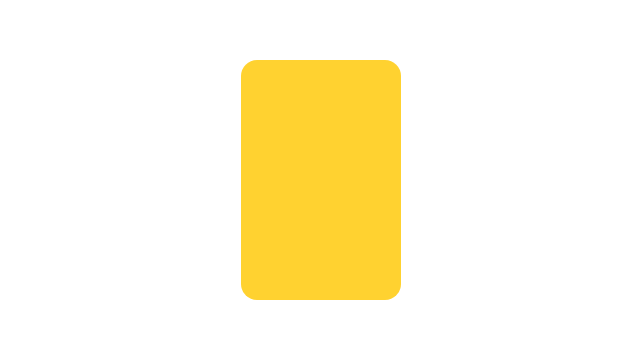
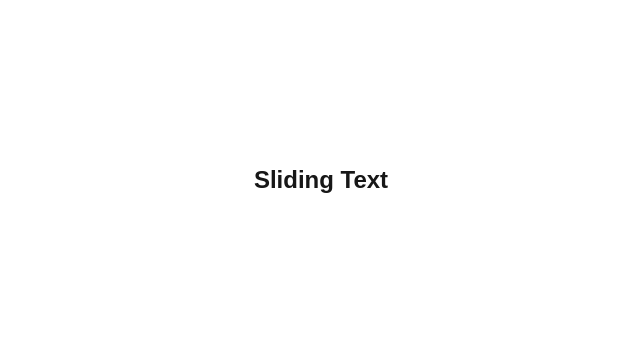
Before and after one commit to fullStackAnsh/motion.dev, a Next.js app: page / in a window 1280 px wide. Shown: the part 220-558 px from the top of the page, without its empty margins (319-959 px from the left). Built offline with nearby package versions, Linux system fonts and the light colour scheme.

Commit message:
Sliding Text

```diff
--- a/src/components/Animation.tsx
+++ b/src/components/Animation.tsx
@@ -4,9 +4,7 @@ import { easeInOut } from 'motion'
 
 function Animation() {
   return (
-   <motion.div className='w-40 h-60 rounded-2xl bg-amber-300' whileHover={{skewX:-10,skewY:-10}}>
-
-   </motion.div>
+   <motion.h1 className='text-2xl font-bold' initial={{x:'-100%'}} animate={{x:'0'}} transition={{duration:1}}>Sliding Text</motion.h1>
   )
 }
 
```
